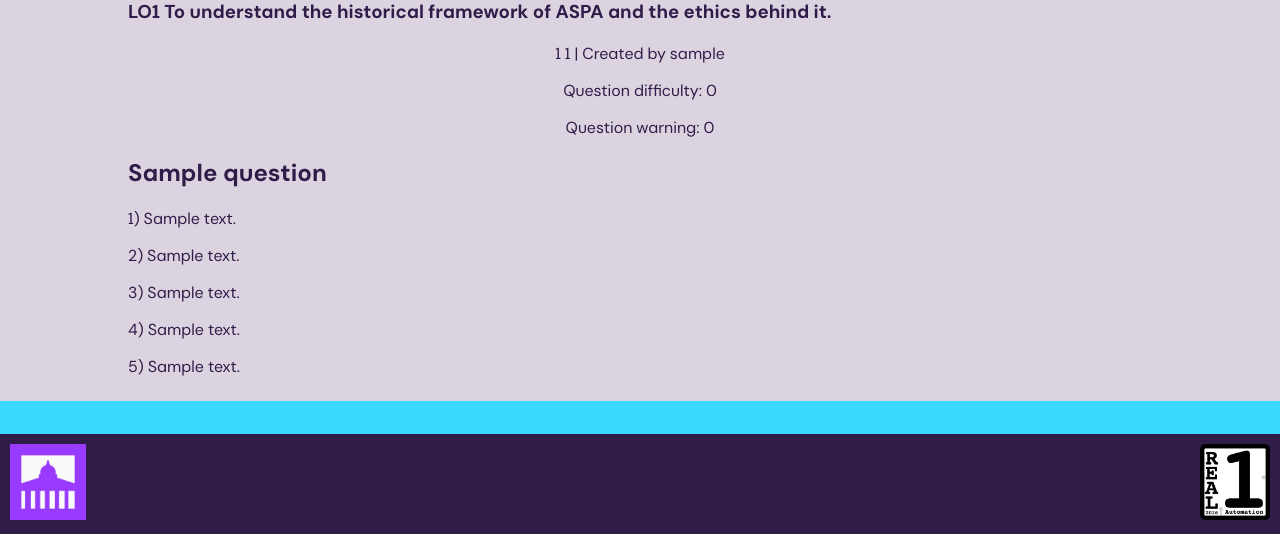
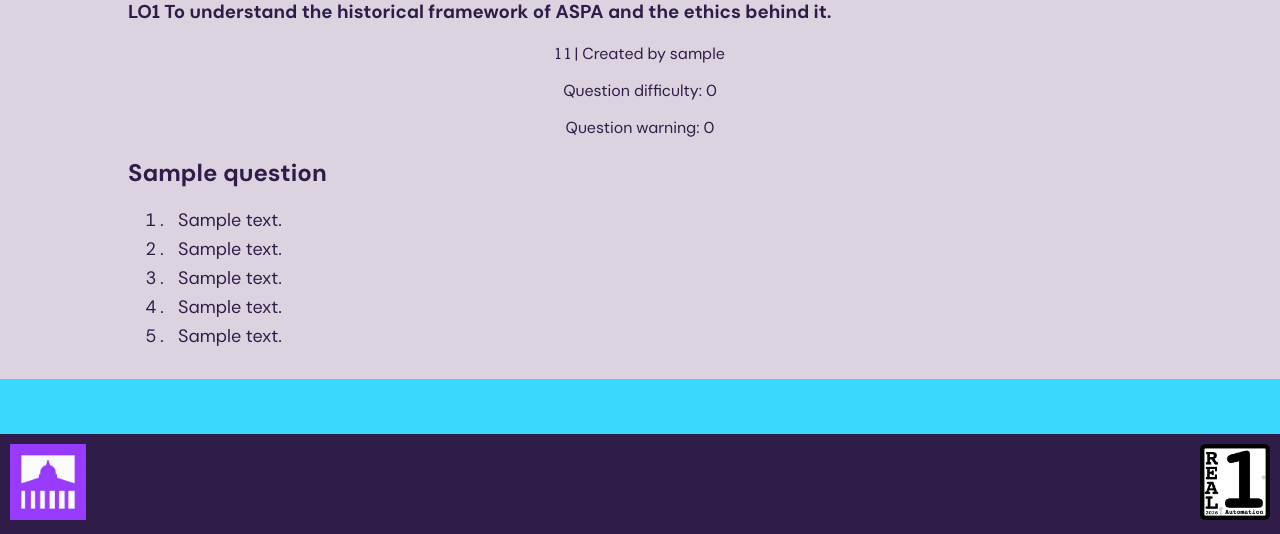
Before and after one commit to stillprocrastinating/UDP5WA4CF-UN03_back_end_development, a Django app: a page that uses question/templates/question/question_detail.html in a window 1280 px wide. Shown: the part 266-800 px from the top of the page. Run offline with Django 5.2, Linux system fonts and the light colour scheme; tables that the repository leaves empty hold one stand-in row (values such as "Sample post").

Commit message:
p.q-answer --> ol.q-answers

```diff
--- a/0_static/css/style.css
+++ b/0_static/css/style.css
@@ -354,6 +354,18 @@ input {
 /* ||||  |||||  |||   |||| |  ||  |||  */
 
 
+/* question_detail.html */
+
+.q-answers {
+    font-size: large;
+    padding-inline-start: 50px;
+}
+
+.q-answer {
+    margin-bottom: 5px;
+}
+
+
 /* question_list.html */
 
 .q-container {
--- a/question/templates/question/question_detail.html
+++ b/question/templates/question/question_detail.html
@@ -9,10 +9,12 @@
 <p class="center q-difficulty">Question difficulty: {{ question.q_difficulty }}</p>
 <p class="center q-warning">Question warning: {{ question.warning }}</p>     <!-- Create modal -->
 <h2 class="q-question">{{ question.question }}</h2>
-<p class="q-answer">1) {{ question.answer1 }}</p>
-<p class="q-answer">2) {{ question.answer2 }}</p>
-<p class="q-answer">3) {{ question.answer3 }}</p>
-<p class="q-answer">4) {{ question.answer4 }}</p>
-<p class="q-answer">5) {{ question.answer5 }}</p>
+<ol class="q-answers">
+    <li class="q-answer">{{ question.answer1 }}</li>
+    <li class="q-answer">{{ question.answer2 }}</li>
+    <li class="q-answer">{{ question.answer3 }}</li>
+    <li class="q-answer">{{ question.answer4 }}</li>
+    <li class="q-answer">{{ question.answer5 }}</li>
+</ol>
 
 {% endblock question_detail %}
```
